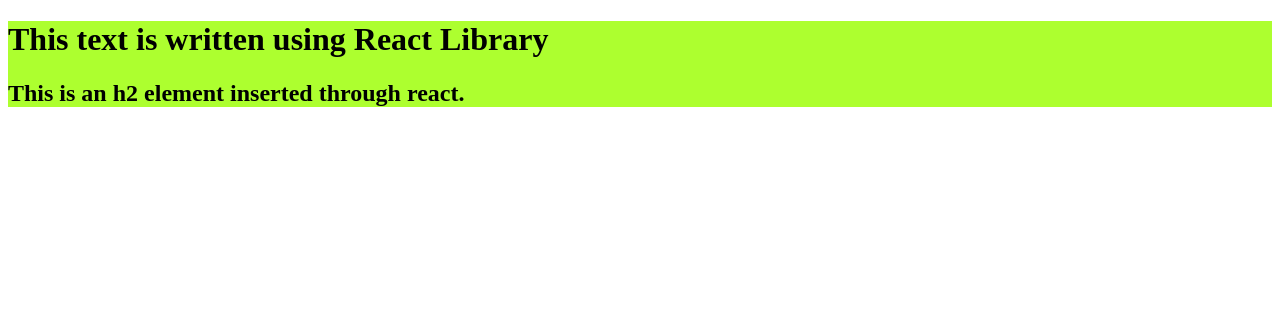
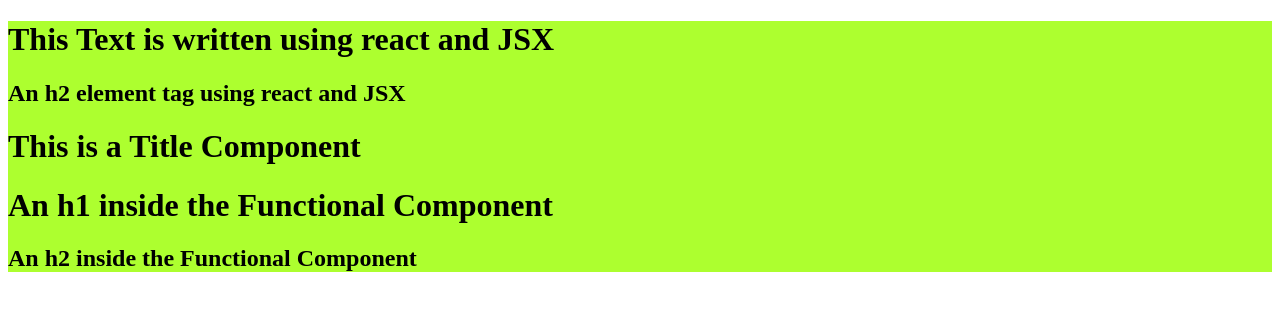
Before and after one commit to shubhamaug02/react-revist, a React (Vite) app: page / in a window 1280 px wide. Shown: the top 310 px of the page. Built offline with nearby package versions, Linux system fonts and the light colour scheme.

Commit message:
Laying the foundation: Added JSX

```diff
--- a/App.js
+++ b/App.js
@@ -1,19 +1,51 @@
 import React from "react";
 import ReactDOM from "react-dom/client";
 // This is not a normal js file. it is the file having the react.
-const heading = React.createElement("h1", {
-    id: "title"
-},"This text is written using React Library"); // react overrides the content for element with same tag
+/*
+const heading = React.createElement("h1",
+{
+    id: "title",
+    key: "h1"
+},
+"This text is written using React Library"); // react overrides the content for element with same tag
 
 const heading2 = React.createElement("h2", {
-    id: "heading2"
+    id: "heading2",
+    key: "h2"
 }, "This is an h2 element inserted through react.");
 
 const container = React.createElement("div", {
     id: "container"
-}, [heading, heading2]); // we can pass as an array of children for multiple elements
+},
+[heading, heading2]); // we can pass as an array of children for multiple elements
 
 console.log(heading);
+*/
+
+// JSX
+const container = (
+    <div id="container">
+        <h1 id="title" key="h1">This Text is written using react and JSX</h1>
+        <h2 id="heading2" key="h2">An h2 element tag using react and JSX</h2>
+    </div>
+);
+
+
+const Title = () => (<div>
+        <h1>This is a Title Component</h1>
+    </div>);
+
+//Functional Component
+
+const HeaderComponent = () => {
+    return (<div id="container">
+        {container}
+        {Title()}
+        <h1>An h1 inside the Functional Component</h1>
+        <h2> An h2 inside the Functional Component</h2>
+    </div>);
+};
+
 const root = ReactDOM.createRoot(document.getElementById("root"));
 
-root.render(container);
+root.render(<HeaderComponent />);
--- a/package.json
+++ b/package.json
@@ -2,8 +2,9 @@
   "name": "ignite-the-app",
   "version": "1.0.0",
   "description": "Creating the React App from scratch",
-  "main": "App.js",
   "scripts": {
+    "start": "parcel index.html",
+    "build": "parcel build index.html",
     "test": "jest"
   },
   "repository": {
@@ -17,6 +18,8 @@
   },
   "homepage": "https://github.com/NSshubham/React-zero-to-hero.git)#readme",
   "devDependencies": {
+    "@babel/core": "^7.20.12",
+    "babel-plugin-transform-remove-console": "^6.9.4",
     "parcel": "^2.8.2",
     "process": "^0.11.10"
   },
```
Also changed, not shown: .babelrc (added), 1 other file (tests, documents, lock files or other folders).
